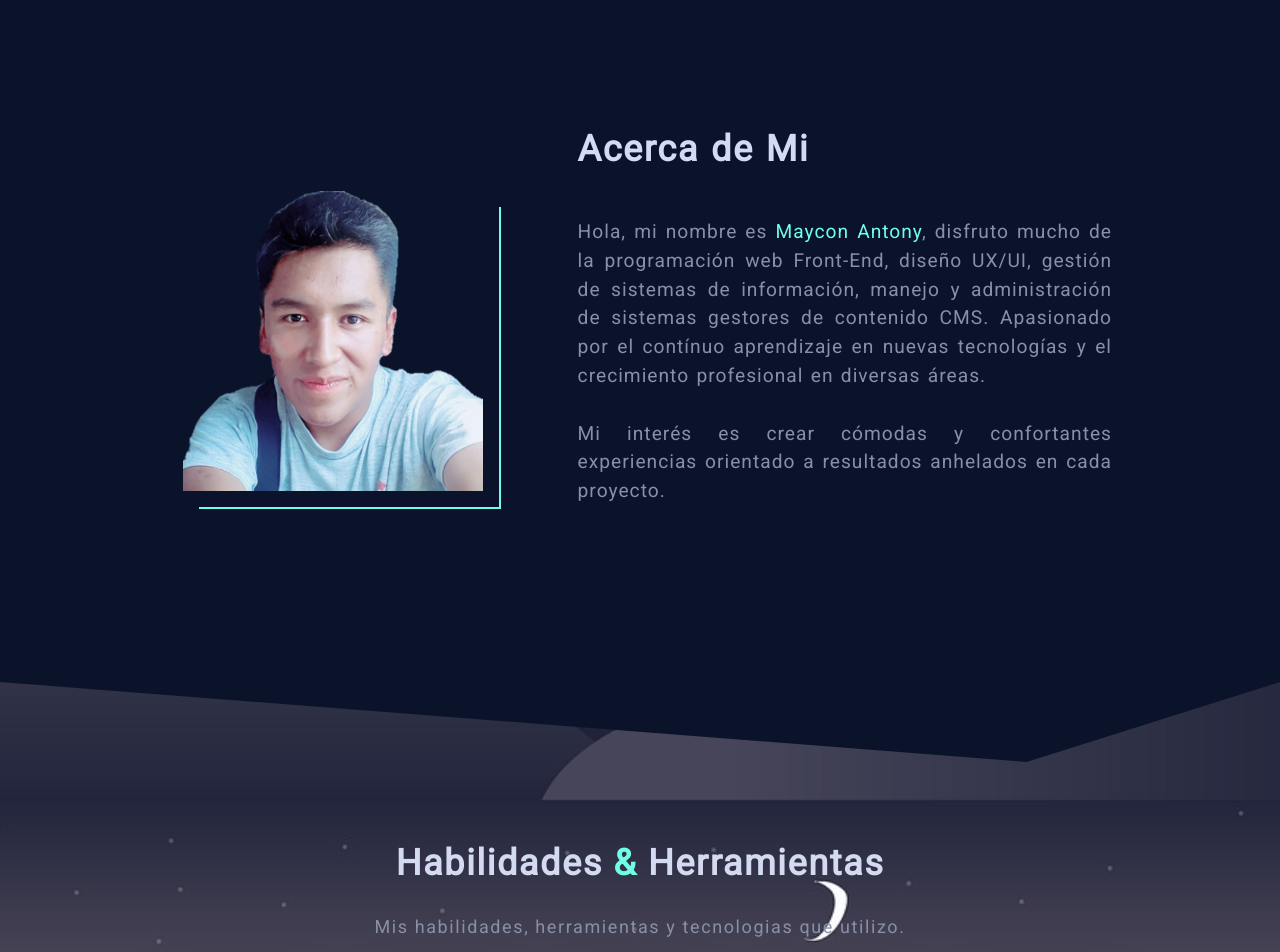
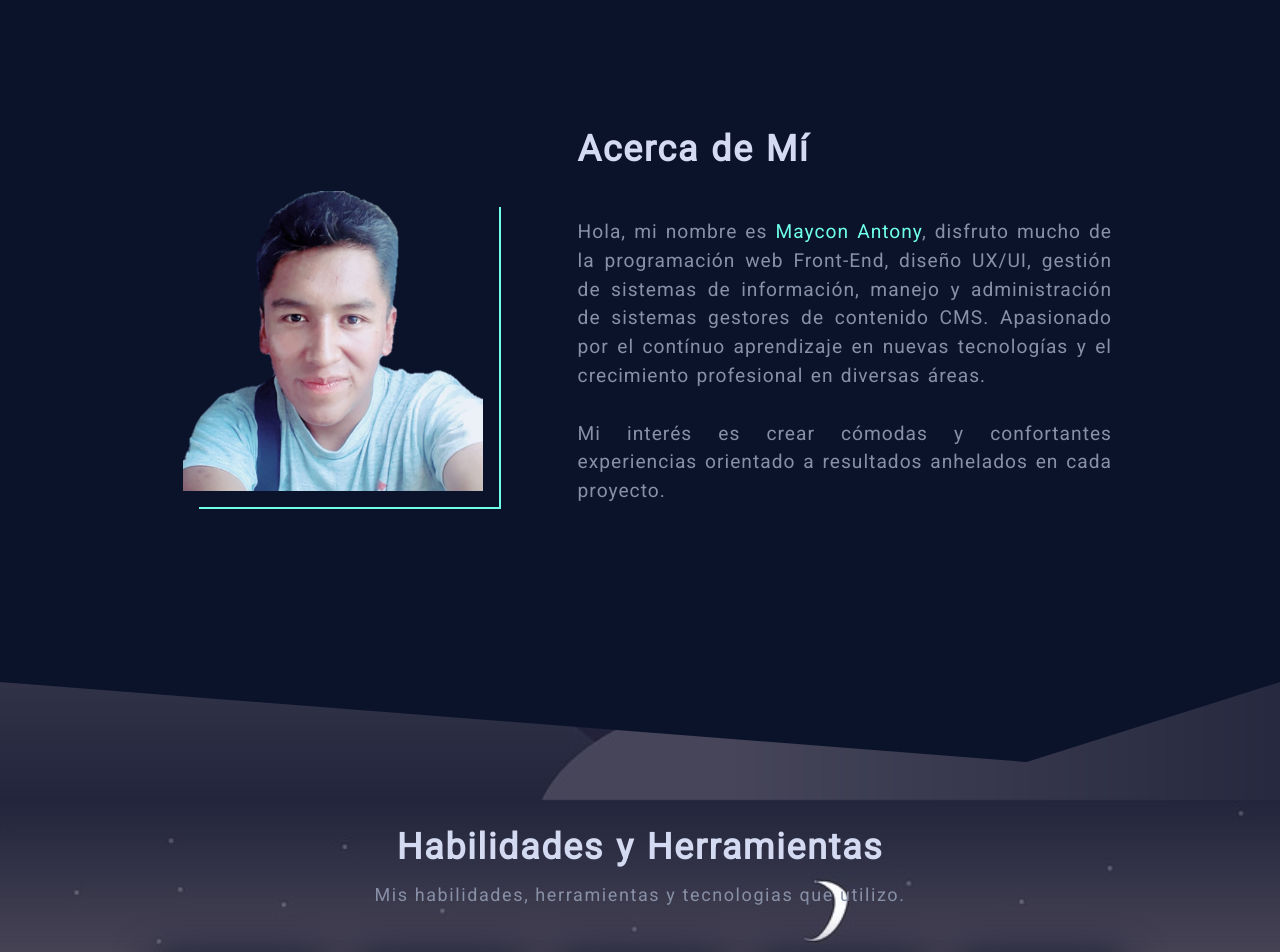
Before and after one commit to mayconyucra/portfolio, a React (Create React App) app: page / in a window 1280 px wide. Shown: the part 800-1752 px from the top of the page. Built offline with nearby package versions, Linux system fonts and the light colour scheme.

Commit message:
funcinal props add

```diff
--- a/src/AboutMe.jsx
+++ b/src/AboutMe.jsx
@@ -2,6 +2,7 @@ import React from "react";
 import styled from "styled-components"
 import GlobalColor from "./components/GlobalColors";
 import Perfil from "./media/perfil.png";
+import Titulo from "./props/Titulo";
 
 /// Contenedor general - AboutMe ////
 const ContainerAboutMe = styled.section`
@@ -113,23 +114,6 @@ const TextDescriptionContainer = styled.div`
 `;
 /// Contenedor Descripcion - AboutMe ////
 
-/// Titulo AboutMe ////
-const TitleAboutMe = styled.h1`
-  color: ${GlobalColor.title};
-  word-spacing: .1rem;
-  letter-spacing: .1rem;
-  padding: 0 2rem;
-  font-size: 36px;
-  @media screen and (min-width: 768px ) and (max-width: 1023px){
-    padding: 0 .5rem;
-    text-align: center;
-  }
-  @media screen and (max-width: 767px){
-    font-size: 26px;
-    text-align: center;
-  }
-`;
-/// Titulo AboutMe ////
 
 /// Texto AboutMe ////
 const TextAboutMe = styled.p`
@@ -180,7 +164,7 @@ const AboutMe = () => {
             </ImagenContainer>
           </PerfilImgContainer>
           <TextDescriptionContainer>
-            <TitleAboutMe>Acerca de Mi</TitleAboutMe>
+            <Titulo posicion="start" titulo="Acerca de Mí"/>
             <TextAboutMe>
               Hola, mi nombre es <span>Maycon Antony</span>,
               disfruto mucho
--- a/src/Anyproyects.jsx
+++ b/src/Anyproyects.jsx
@@ -1,5 +1,6 @@
 import styled from "styled-components"
 import GlobalColor from "./components/GlobalColors";
+import Titulo from "./props/Titulo";
 const BackgroundStyled = styled.div`
     position: relative;
     background-color: ${GlobalColor.primary};
@@ -9,21 +10,6 @@ const BackgroundStyled = styled.div`
     display: flex;
     align-items: center;
     justify-content: center;
-`;
-const TextPrueba = styled.h1`
-    text-align: center;
-    color: ${GlobalColor.title};
-    font-size: 36px;
-    letter-spacing: .1rem;
-    padding: 1rem 0;
-    @media screen and (min-width: 768px ) and (max-width: 1023px){
-        font-size: 30px;
-        padding: .5rem 0;
-    }
-    @media screen and (max-width: 767px){
-        font-size: 26px;
-        padding: .5rem 0;
-    }
 `;
 /// Separadores Clip Path////
 const ClipPath = styled.div`
@@ -42,9 +28,7 @@ const Anyproyects = () => {
         <>
             <ClipPath StringPath="polygon(72.8% 35.8%, 100% 0%, 100% 100%, 0% 100%, 16.6% 26.3%);" />
             <BackgroundStyled>
-                <TextPrueba>
-                    Still Building :)
-                </TextPrueba>
+                <Titulo posicion ="center" titulo="Algunos de mis Proyectos...(en construcción ...)"/>
             </BackgroundStyled>
             <ClipPath StringPath="polygon(100% 0, 88% 80%, 27% 30%, 0 100%, 0 0);" />
         </>
--- a/src/Contact.jsx
+++ b/src/Contact.jsx
@@ -4,6 +4,7 @@ import styled, { css } from 'styled-components';
 import GlobalColor from './components/GlobalColors';
 import { IoCall, IoMailSharp } from "react-icons/io5";
 import { SiGooglemaps } from "react-icons/si";
+import Titulo from './props/Titulo';
 
 ///  Contenedor de la seccion formulario///
 const ContainerSectionForm = styled.section`
@@ -19,7 +20,7 @@ const ContainerForm = styled.div`
     margin: 0 auto;
     padding: 2rem 1rem;
     background-color: ${GlobalColor.secondary};
-    box-shadow: 0 0 40px 2px ${GlobalColor.primary};
+    box-shadow: 0 0 70px 8px ${GlobalColor.primary};
     border-radius: 10px;
     @media screen and (min-width: 768px ) and (max-width: 1023px){
         max-width: 90vw;
@@ -29,23 +30,6 @@ const ContainerForm = styled.div`
     }
 `;
 ///  Contenedor del formulario general///
-
-///  Texto SendME///
-const TextSendMe = styled.h1`
-    text-align: center;
-    font-size: 36px;
-    margin-bottom: 2rem;
-    letter-spacing: .1rem;
-    @media screen and (min-width: 768px ) and (max-width: 1023px){
-        font-size: 30px;
-        margin-bottom: 1.3rem;
-    }
-    @media screen and (max-width: 767px){
-        font-size: 26px;
-        margin-bottom: 1.2rem;
-    }
-`;
-///  Texto SendME///
 
 ///  Texto Random///
 const SpanText = styled.span`
@@ -265,7 +249,7 @@ const Contact = () => {
     return (
         <><ContainerSectionForm id="contact">
             <ContainerForm>
-                <TextSendMe>Envíame un Mensaje</TextSendMe>
+                <Titulo posicion="center" titulo="Envíame un Mensaje"/>
                 <SpanText>¿Tiene alguna pregunta o propuesta, o solo desea saludarme? :)</SpanText>
 
                 <ContainerIconsAndForm>
--- a/src/Portada.jsx
+++ b/src/Portada.jsx
@@ -177,7 +177,7 @@ const Portada = () => {
                         spy={true}
                         smooth={true}
                         duration={1000}
-                        delay={200}>Contact Me</ButtonContactMe>
+                        delay={200}>Contactar</ButtonContactMe>
                     </ContainerTitle>
                     <ContainerVoid />
                 </Container>
--- a/src/Skills.jsx
+++ b/src/Skills.jsx
@@ -17,6 +17,7 @@ import {
     SiFigma,
 } from "react-icons/si";
 import { FaElementor } from "react-icons/fa";
+import Titulo from './props/Titulo';
 
 /// Section Skills///
 const SectionSkills = styled.section`
@@ -40,24 +41,7 @@ const ContainerSkills = styled.div`
 `;
 /// Container Skils///
 
-/// Titulo - Skills ///
-const TitleSkills = styled.h1`
-    text-align: center;
-    font-size: 36px;
-    letter-spacing: .1rem;
-    padding: 1rem 0;
-    span{
-        color: ${GlobalColor.fifeth};
-    }
-    @media screen and (min-width: 768px ) and (max-width: 1023px){
-        font-size: 30px;
-        padding: .5rem 0;
-    }
-    @media screen and (max-width: 767px){
-        font-size: 26px;
-        padding: .5rem 0;
-    }
-`;
+
 /// Titulo - Skills ///
 
 /// Texto - Skills///
@@ -206,9 +190,7 @@ const Skills = () => {
         <>
             <SectionSkills>
                 <ContainerSkills>
-                    <TitleSkills>
-                        Habilidades <span>&</span> Herramientas
-                    </TitleSkills>
+                    <Titulo posicion="center" titulo ="Habilidades y Herramientas"/>
                     <TextSkills>
                         Mis habilidades, herramientas y tecnologias que utilizo.
                     </TextSkills>
--- /dev/null
+++ b/src/props/Titulo.jsx
@@ -0,0 +1,25 @@
+import styled from "styled-components"
+import GlobalColor from "../components/GlobalColors";
+const TitleStyle = styled.h1`
+    text-align: ${({position}) => position};
+    color: ${GlobalColor.title};
+    word-spacing: .1rem;
+    letter-spacing: .1rem;
+    padding: 0 2rem;
+    font-size: 36px;
+    @media screen and (min-width: 768px ) and (max-width: 1023px){
+        padding: 0 .5rem;
+        font-size: 30px;
+    }
+    @media screen and (max-width: 767px){
+        font-size: 26px;
+        text-align: center;
+    }
+`;
+const Titulo = ({titulo, posicion}) => {
+  return (
+    <TitleStyle position={posicion}>{titulo}</TitleStyle>
+  )
+}
+
+export default Titulo
```
Also changed, not shown: src/App.jsx (renamed from src/App.js), 1 other file (tests, documents, lock files or other folders).
